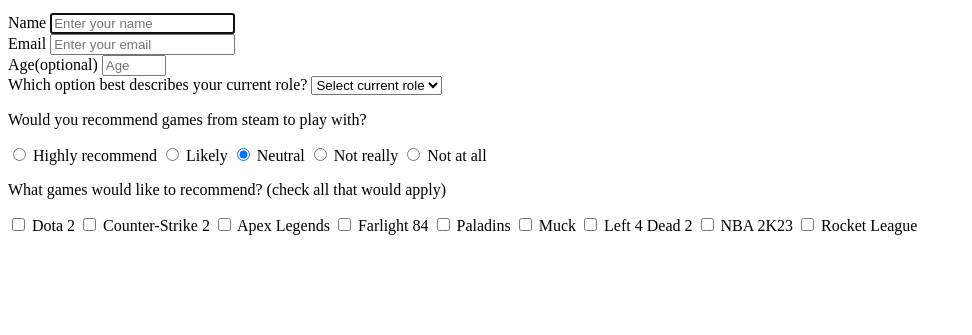
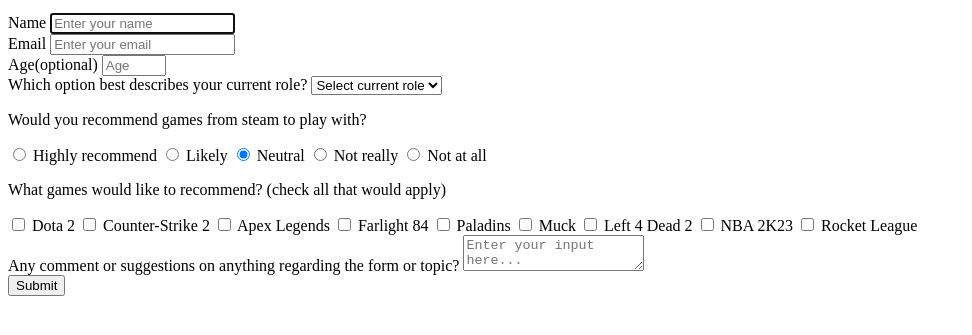
Before and after one commit to lalalance12/Basic-Survey-Form, a plain HTML site: page index.html in a window 1280 px wide. Shown: the part 101-436 px from the top of the page, without its empty margins (0-972 px from the left). Drawn offline with Linux system fonts and the light colour scheme.

Commit message:
added textarea for comments and submit button

```diff
--- a/index.html
+++ b/index.html
@@ -121,10 +121,18 @@
         </div>
 
 
-        <div></div>
-        <div></div>
-        <div></div>
+        <div class="form-groups">
+            <label for="form-comment">Any comment or suggestions on anything regarding the form or topic?</label>
 
-    </for>
+            <textarea id="comment" class="input-textarea" placeholder="Enter your input here..."></textarea>
+        </divform-groups>
+
+
+        <div>
+            <button type="submit" id="submit" class="submit-button">Submit</button>
+        </div>
+
+
+    </form>
 </body>
 </html>
```
